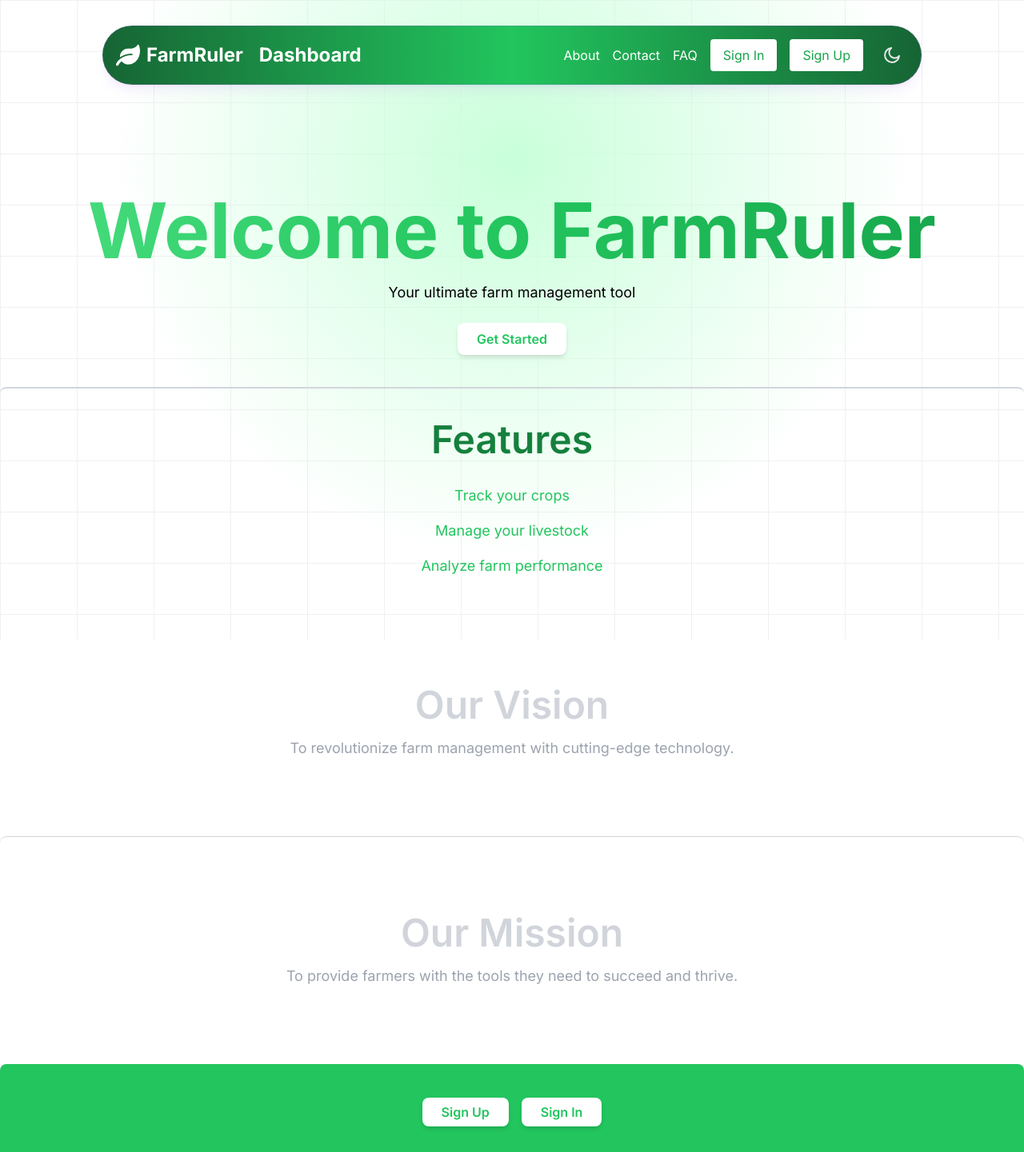
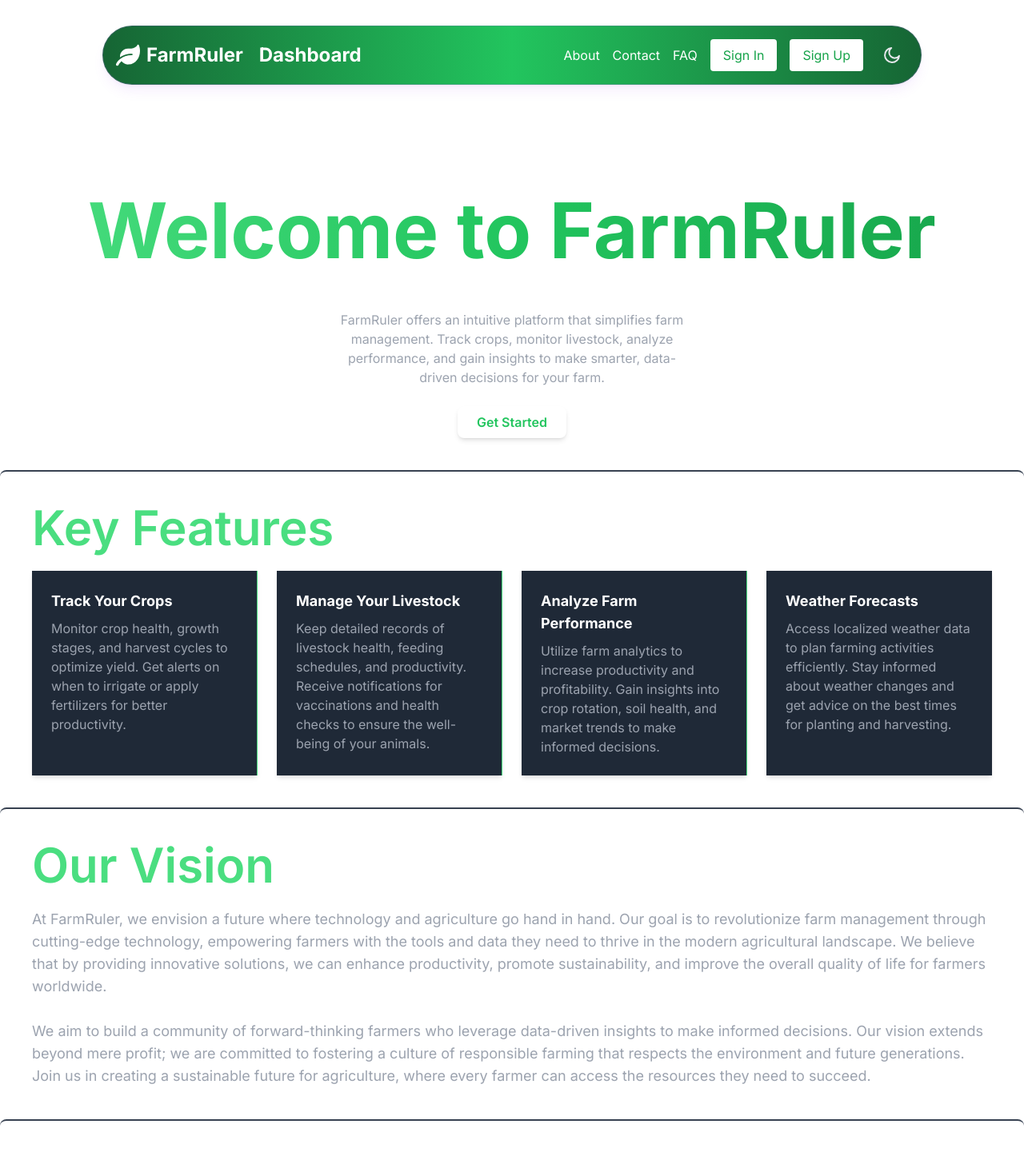
Before and after one commit to MOHAMMED-IQRAMUL/FarmRuler, a Next.js app: page / in a window 1280 px wide. Shown: the top 1441 px of the page at 80% size. Built offline with nearby package versions, Linux system fonts and the light colour scheme; no server answers.

Commit message:
improved homepage ui

```diff
--- a/app/page.js
+++ b/app/page.js
@@ -7,59 +7,143 @@ import ThemeToggle from "./components/ThemeToggle";
 
 export default function Home() {
   return (
-    <div className="min-h-screen flex flex-col ">
+    <div className="min-h-screen flex flex-col bg-gray-900 text-white bg-white dark:bg-gray-800">
       <Navbar />
 
+      <div className="absolute inset-0 -z-10 h-full w-full bg-gray-800 bg-[linear-gradient(to_right,#3f3f3f_1px,transparent_1px),linear-gradient(to_bottom,#3f3f3f_1px,transparent_1px)] bg-[size:6rem_4rem]">
+        <div className="absolute bottom-0 left-0 right-0 top-0 bg-[radial-gradient(circle_500px_at_50%_200px,#4caf50,transparent)]"></div>
+      </div>
 
-      <div class="absolute inset-0 -z-10 h-full w-full bg-white bg-[linear-gradient(to_right,#f0f0f0_1px,transparent_1px),linear-gradient(to_bottom,#f0f0f0_1px,transparent_1px)] bg-[size:6rem_4rem]">
-        <div class="absolute bottom-0 left-0 right-0 top-0 bg-[radial-gradient(circle_500px_at_50%_200px,#c9ffda,transparent)]"></div></div>
-
-
-      <header className="  text-center py-10 mt-[200px] text-black">
-        <h1 className="text-6xl lg:text-8xl font-bold mb-4 leading-tight text-transparent bg-clip-text bg-gradient-to-r from-green-400 via-green-500 to-green-600">Welcome to FarmRuler</h1>
-        <p className="mt-4 text-lg">Your ultimate farm management tool</p>
-        <button className="mt-6 px-6 py-2 bg-white text-green-500 font-semibold rounded-lg shadow-md hover:bg-gray-100">
+      <header className="text-center py-10 mt-[200px]">
+        <h1 className="text-6xl lg:text-8xl font-bold mb-4 leading-tight text-transparent bg-clip-text bg-gradient-to-r from-green-400 via-green-500 to-green-600">
+          Welcome to FarmRuler
+        </h1>
+        <p className="mt-4 text-lg">
+          Your ultimate farm management tool for modern farmers.
+        </p>
+        <p className="mt-2 text-gray-400 max-w-md mx-auto">
+          FarmRuler offers an intuitive platform that simplifies farm
+          management. Track crops, monitor livestock, analyze performance, and
+          gain insights to make smarter, data-driven decisions for your farm.
+        </p>
+        <button className="mt-6 px-6 py-2 bg-white text-green-500 font-semibold rounded-lg shadow-md hover:bg-gray-300 transition duration-200">
           Get Started
         </button>
       </header>
 
       <section
         id="features"
-        className="py-10 text-center border-t-2 border-gray-300 rounded-lg"
+        className="p-10 border-t-2 border-gray-700 rounded-lg"
       >
-        <h2 className="text-5xl font-semibold text-green-700">Features</h2>
-        <ul className="mt-8 space-y-4 text-green-500">
-          <li className="text-lg">Track your crops</li>
-          <li className="text-lg">Manage your livestock</li>
-          <li className="text-lg">Analyze farm performance</li>
-        </ul>
+        <h2 className="text-6xl font-semibold mb-6 text-green-400">
+          Key Features
+        </h2>
+        <div className="grid grid-cols-1 md:grid-cols-2 lg:grid-cols-4 gap-6 ">
+          <div className="bg-gray-800 p-6 shadow-md md:border-r-[1px] md:border-green-400">
+            <h3 className="text-lg font-bold">Track Your Crops</h3>
+            <p className="mt-2 text-gray-400">
+              Monitor crop health, growth stages, and harvest cycles to optimize
+              yield. Get alerts on when to irrigate or apply fertilizers for
+              better productivity.
+            </p>
+          </div>
+          <div className="bg-gray-800 p-6 shadow-md md:border-r-[1px] md:border-green-400">
+            <h3 className="text-lg font-bold ">Manage Your Livestock</h3>
+            <p className="mt-2 text-gray-400">
+              Keep detailed records of livestock health, feeding schedules, and
+              productivity. Receive notifications for vaccinations and health
+              checks to ensure the well-being of your animals.
+            </p>
+          </div>
+          <div className="bg-gray-800 p-6 shadow-md md:border-r-[1px] md:border-green-400">
+            <h3 className="text-lg font-bold">Analyze Farm Performance</h3>
+            <p className="mt-2 text-gray-400">
+              Utilize farm analytics to increase productivity and profitability.
+              Gain insights into crop rotation, soil health, and market trends
+              to make informed decisions.
+            </p>
+          </div>
+          <div className="bg-gray-800 p-6 shadow-md ">
+            <h3 className="text-lg font-bold">Weather Forecasts</h3>
+            <p className="mt-2 text-gray-400">
+              Access localized weather data to plan farming activities
+              efficiently. Stay informed about weather changes and get advice on
+              the best times for planting and harvesting.
+            </p>
+          </div>
+        </div>
       </section>
 
       <section
         id="vision"
-        className="py-24 text-center border-gray-300 rounded-lg"
+        className="p-10 border-t-2 border-gray-700 rounded-lg"
       >
-        <h2 className="text-5xl font-semibold text-gray-300">Our Vision</h2>
-        <p className="mt-4 text-lg text-gray-400">
-          To revolutionize farm management with cutting-edge technology.
+        <h2 className="text-6xl font-semibold text-green-400">Our Vision</h2>
+        <p className="mt-6 text-lg text-gray-400">
+          At FarmRuler, we envision a future where technology and agriculture go
+          hand in hand. Our goal is to revolutionize farm management through
+          cutting-edge technology, empowering farmers with the tools and data
+          they need to thrive in the modern agricultural landscape. We believe
+          that by providing innovative solutions, we can enhance productivity,
+          promote sustainability, and improve the overall quality of life for
+          farmers worldwide.
+          <br />
+          <br />
+          We aim to build a community of forward-thinking farmers who leverage
+          data-driven insights to make informed decisions. Our vision extends
+          beyond mere profit; we are committed to fostering a culture of
+          responsible farming that respects the environment and future
+          generations. Join us in creating a sustainable future for agriculture,
+          where every farmer can access the resources they need to succeed.
         </p>
       </section>
 
       <section
         id="mission"
-        className="py-24 text-center border-t border-gray-300 rounded-lg"
+        className="p-10 text-left border-t-2 border-gray-700 rounded-lg"
       >
-        <h2 className="text-5xl font-semibold text-gray-300">Our Mission</h2>
+        <h2 className="text-5xl font-semibold text-green-400">Our Mission</h2>
         <p className="mt-4 text-lg text-gray-400">
-          To provide farmers with the tools they need to succeed and thrive.
+          At FarmRuler, our mission is to simplify farm operations and support
+          sustainable farming practices by delivering a comprehensive and
+          easy-to-use management tool. We’re dedicated to providing accurate
+          insights and reliable support to help farmers succeed.
+          <br />
+          <br />
+          Our aim is to equip farmers with the best resources available,
+          ensuring they can make informed decisions to maximize their
+          productivity and efficiency. We strive to create an intuitive platform
+          that not only meets the current needs of farmers but also anticipates
+          future challenges in the agricultural landscape.
+          <br />
+          <br />
+          By fostering a culture of innovation and collaboration, we envision a
+          farming community where everyone has access to the tools they need for
+          success, contributing to a healthier planet and thriving agricultural
+          economy.
         </p>
       </section>
 
-      <section className="bg-green-500 text-center py-12 mt-auto border-gray-300 rounded-lg">
-        <Link className="mx-2 px-6 py-2 bg-white text-green-500 font-semibold rounded-lg shadow-md hover:bg-gray-800 hover:text-white" href='/sign-up'>
+      <section className="bg-green-600 text-center py-10 mt-auto rounded-lg">
+        <h2 className="text-5xl font-semibold text-white mb-4">
+          Join the FarmRuler Community!
+        </h2>
+        <p className="text-lg text-white mb-6 w-[80%] md:text-center mx-auto">
+          Sign up today to start managing your farm more efficiently. With
+          FarmRuler, you can track your crops, manage livestock, and access
+          invaluable insights to boost your productivity. Don’t miss out on the
+          opportunity to elevate your farming practices!
+        </p>
+        <Link
+          className="mx-2 px-8 py-3 bg-white text-green-500 font-semibold rounded-lg shadow-md hover:bg-gray-800 hover:text-white transition duration-200"
+          href="/sign-up"
+        >
           Sign Up
         </Link>
-        <Link className="mx-2 px-6 py-2 bg-white text-green-500 font-semibold rounded-lg shadow-md hover:bg-gray-800 hover:text-white" href='/sign-in'>
+        <Link
+          className="mx-2 px-8 py-3 bg-white text-green-500 font-semibold rounded-lg shadow-md hover:bg-gray-800 hover:text-white transition duration-200"
+          href="/sign-in"
+        >
           Sign In
         </Link>
       </section>
```
